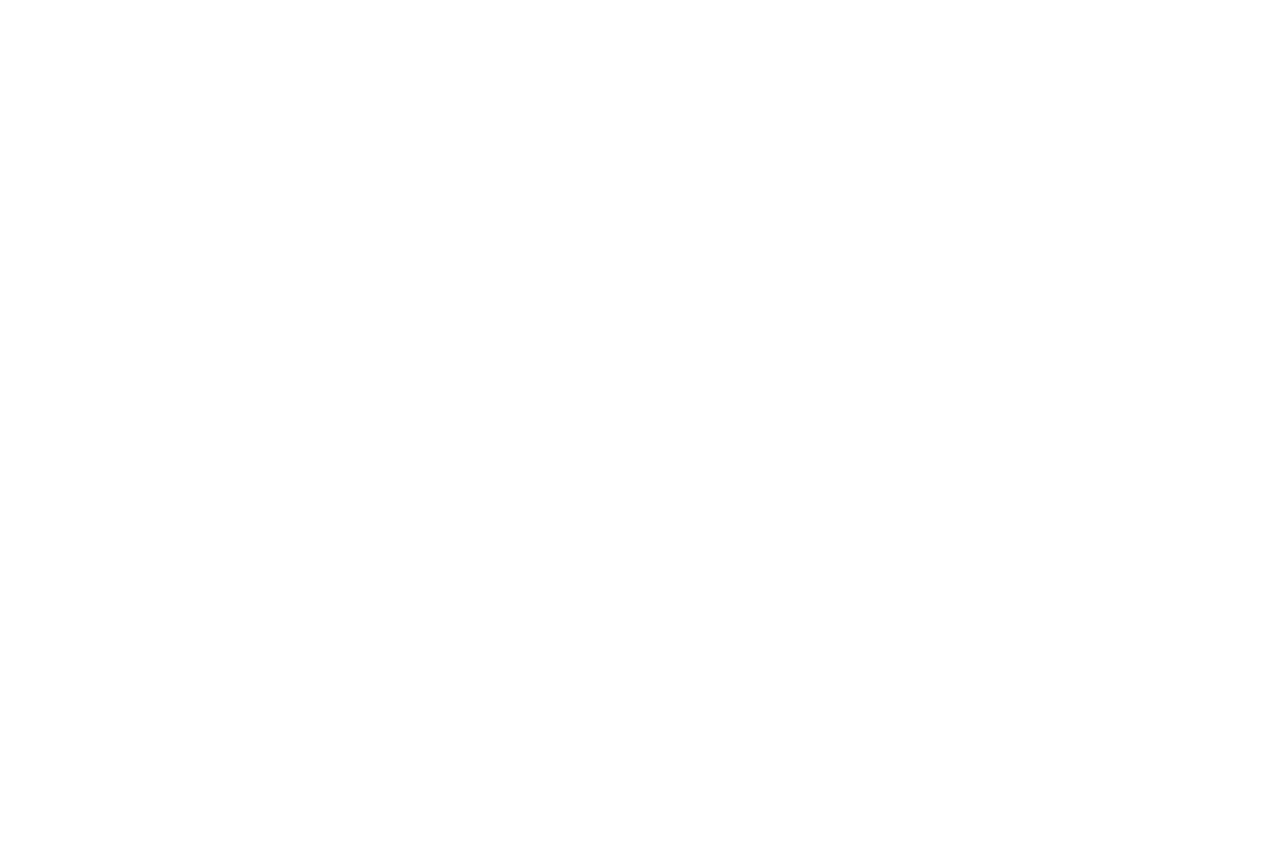
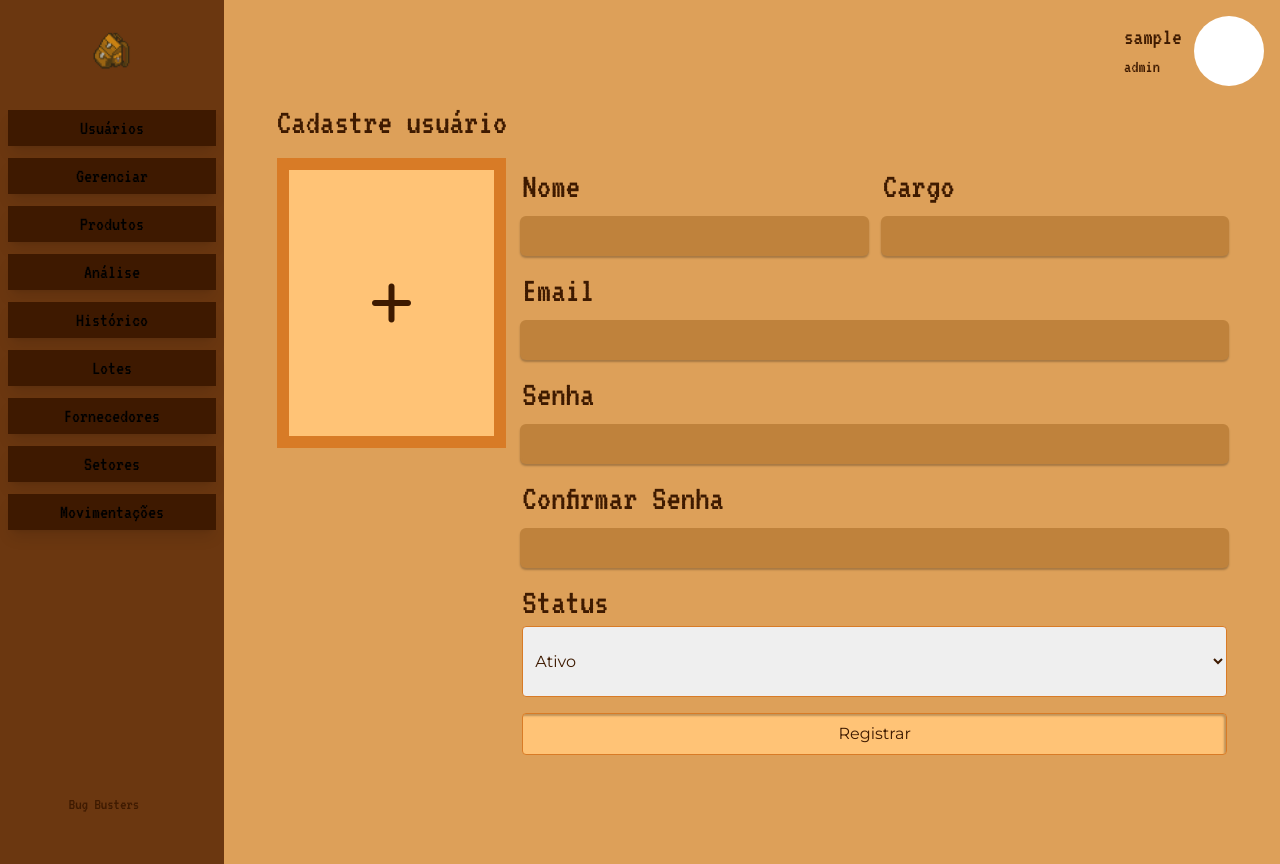
Before and after one commit to BugBustersFatecSJC/inv.sort-back, a React (Create React App) app: page /cadastra-usuario in a window 1280 px wide. Before the commit this address had no page. Before the commit the page ends 800 px from the top, so only its background shows below. Built offline with nearby package versions, Linux system fonts and the light colour scheme; sample sign-in values are in the browser's storage.

Commit message:
[fix] Conserta erro na renderização das flash messages

```diff
--- a/src/App.js
+++ b/src/App.js
@@ -16,6 +16,7 @@ import Batch from './pages/Batch/Batch'
 import Sector from './pages/Sector/Sector'
 import Supplier from './pages/Supplier/Supplier'
 import UserProfile from './pages/UserProfile/UserProfile'
+import UserRegister from './pages/UserRegister/UserRegister'
 
 /* ProtectedRoute redireciona o usuario para a pagina de login, caso o mesmo não esteja logado
 IMPORTANTE: Use essa função em toda página que não deve ser acessada antes do login */
@@ -48,6 +49,7 @@ function App() {
           <Route path="/sectors" element={<ProtectedRoute element={Sector} />} />
           <Route path="/suppliers" element={<ProtectedRoute element={Supplier} />} />
           <Route path="/profile" element={<ProtectedRoute element={UserProfile} />} />
+          <Route path="/cadastra-usuario" element={<ProtectedRoute element={UserRegister} />} />
         </Routes>
       </Router>
     </div>
--- a/src/components/CategoryButtons/CategoryButtons.js
+++ b/src/components/CategoryButtons/CategoryButtons.js
@@ -32,10 +32,18 @@ function CategoryButtons() {
       navigate('/suppliers')
   }
 
+  const navigateRegisterUser = () => {
+      navigate('/cadastra-usuario')
+  }
+
   return (
     <div className='flex flex-col w-full'>
+      <a onClick={navigateRegisterUser} className="text-center mb-3  w-full p-1 alt-color-5-bg text-black shadow-lg font-pixel mb-1 text-xl main-color border-3 border-black cursor-pointer cursor-pointer hvr-grow">
+        Usuários
+      </a>
+
       <a onClick={navigateUserpage} className="text-center mb-3  w-full p-1 alt-color-5-bg text-black shadow-lg font-pixel mb-1 text-xl main-color border-3 border-black cursor-pointer cursor-pointer hvr-grow">
-        Usuários
+        Gerenciar
       </a>
 
       <a onClick={navigateProducts} className="text-center mb-3  w-full p-1 alt-color-5-bg text-black shadow-lg font-pixel mb-1 text-xl main-color border-3 border-black cursor-pointer hvr-grow">
--- a/src/components/Field/Field.js
+++ b/src/components/Field/Field.js
@@ -4,7 +4,7 @@ import './Field.css'
 function Field(props) {
   return (
     <div className='my-2 w-full'>
-        <input className='w-full p-[4px] shadow-[0px_2px_2px_2px_rgba(0,0,0,0.25)] ring ring-2 ring-[#BF823C] focus:ring-[#3E1A00] outline-none quinteral-color-bg rounded font-pixel text-xl transition-all duration-[100ms] ease-in-out' type={props.type} placeholder={props.placeholder} name={props.name} onChange={props.onChange} value={props.value} />
+        <input className='w-full p-[4px] shadow-[0px_2px_2px_2px_rgba(0,0,0,0.25)] ring ring-2 ring-[#BF823C] focus:ring-[#3E1A00] outline-none quinteral-color-bg rounded font-pixel text-xl transition-all duration-[100ms] ease-in-out' type={props.type} placeholder={props.placeholder} name={props.name} onChange={props.onChange} value={props.value} required={props.required} />
     </div>
   )
 }
--- a/src/components/FlashMessage/FlashMessage.js
+++ b/src/components/FlashMessage/FlashMessage.js
@@ -1,7 +1,7 @@
 import React, { useState, useEffect } from 'react'
 import './FlashMessage.css'
 
-const FlashMessage = ({ message, type, duration }) => {
+const FlashMessage = ({ message, type, duration, onClose }) => {
   const [visible, setVisible] = useState(true)
   const [exit, setExit] = useState(false)
 
@@ -11,17 +11,15 @@ const FlashMessage = ({ message, type, duration }) => {
   useEffect(() => {
     const timer = setTimeout(() => {
       setExit(true)
+      setTimeout(() => {
+        onClose()
+      }, 500)
     }, duration - 500)
-
-    const removeTimer = setTimeout(() => {
-      setVisible(false)
-    }, duration)
 
     return () => {
       clearTimeout(timer)
-      clearTimeout(removeTimer)
     }
-  }, [duration])
+  }, [duration, onClose])
 
   if (!visible) return null
 
--- a/src/pages/UserRegister/UserRegister.js
+++ b/src/pages/UserRegister/UserRegister.js
@@ -1,52 +1,72 @@
-import { useState } from 'react';
-import api from "../../services/api"; // Certifique-se de que o caminho está correto
-import { useNavigate } from 'react-router-dom'; // Importa o useNavigate
-import Field from "../../components/Field/Field"; // Importa seu componente de input
-import MainPage from '../MainPage/MainPage'; // Se precisar do layout da página
+import { useState } from 'react'
+import api from "../../services/api"
+import Field from "../../components/Field/Field"
+import MainPage from '../MainPage/MainPage'
+import FlashMessage from '../../components/FlashMessage/FlashMessage'
 
 function UserRegister() {
-    const [name, setName] = useState('');
-    const [role, setRole] = useState('');
-    const [email, setEmail] = useState('');
-    const [password, setPassword] = useState('');
-    const [confirmPassword, setConfirmPassword] = useState('');
-    const [status, setStatus] = useState('ativo'); // Estado para o status
-    const [error, setError] = useState(null);
-    const [success, setSuccess] = useState(null);
-    const navigate = useNavigate();
+    const [name, setName] = useState('')
+    const [role, setRole] = useState('')
+    const [email, setEmail] = useState('')
+    const [password, setPassword] = useState('')
+    const [confirmPassword, setConfirmPassword] = useState('')
+    const [status, setStatus] = useState('ativo')
+
+    /**
+     * Renderização da flash message
+     */
+    const [flash, setFlash] = useState(null)
+
+    const showFlashMessage = (message, type) => {
+        setFlash(null)
+        setTimeout(() => {
+            setFlash({ message, type })
+        }, 0)
+    }
+
+    const flashSuccess = () => {
+        showFlashMessage('Usuário cadastrado com sucesso!', 'success')
+    }
+
+    const flashErrorPassword = () => {
+        showFlashMessage('As senhas não coincidem', 'error')
+    }
+
+    const flashError = () => {
+        showFlashMessage('As senhas não coincidem', 'error')
+    }
+
+    const flashInfo = () => {
+        showFlashMessage('Item atualizado', 'info')
+    }
 
     const registerUser = async (event) => {
         event.preventDefault();
 
-        setError(null);
-        setSuccess(null);
-
         if (password !== confirmPassword) {
-            setError('As senhas não coincidem.');
-            return;
+            flashErrorPassword()
+            return
         }
 
         try {
-            const response = await api.post('/users', {
+            await api.post('/users', {
                 username: name,
                 role: role,
                 email: email,
                 password: password,
                 confirmPassword: confirmPassword,
                 status: status,
-            });
+            })
 
-            // Atualize a mensagem de sucesso aqui
-            setSuccess("Usuário cadastrado com sucesso!");
-            console.log('Usuário cadastrado:', response.data.user);
+            setName('')
+            setEmail('')
+            setPassword('')
+            setConfirmPassword('')
 
-            // Redirecionar após um atraso (opcional)
-            setTimeout(() => {
-                navigate('/user-register');
-            }, 2000); // Atraso de 2 segundos
+            flashSuccess()
         } catch (err) {
-            setError(err.response?.data?.error || 'Erro ao cadastrar usuário.');
-            console.error(err);
+            console.error(err)
+            flashError()
         }
     };
 
@@ -70,7 +90,7 @@ function UserRegister() {
                                 value={name}
                                 onChange={(e) => setName(e.target.value)}
                                 className="w-full h-[70.87px] border rounded p-2 border-[#D87B26] font-family:'VT323'"
-                                required
+                                required={true}
                             />
                         </div>
                         <div className="flex flex-col w-full md:w-1/2">
@@ -81,7 +101,7 @@ function UserRegister() {
                                 value={role}
                                 onChange={(e) => setRole(e.target.value)}
                                 className="w-full h-[70.87px] border rounded p-2 border-[#D87B26] font-family:'VT323'"
-                                required
+                                required={true}
                             />
                         </div>
                     </div>
@@ -93,7 +113,7 @@ function UserRegister() {
                             value={email}
                             onChange={(e) => setEmail(e.target.value)}
                             className="w-full h-[70.87px] border rounded p-2 border-[#D87B26] font-family:'VT323'"
-                            required
+                            required={true}
                         />
                     </div>
                     <div className="flex flex-col w-full mt-2">
@@ -104,7 +124,7 @@ function UserRegister() {
                             value={password}
                             onChange={(e) => setPassword(e.target.value)}
                             className="w-full h-[70.87px] border rounded p-2 border-[#D87B26] font-family:'VT323'"
-                            required
+                            required={true}
                         />
                     </div>
                     <div className="flex flex-col w-full mt-2">
@@ -115,7 +135,7 @@ function UserRegister() {
                             value={confirmPassword}
                             onChange={(e) => setConfirmPassword(e.target.value)}
                             className="w-full h-[70.87px] border rounded p-2 border-[#D87B26] font-family:'VT323'"
-                            required
+                            required={true}
                         />
                     </div>
                     <div className="flex flex-col w-full mt-2">
@@ -125,19 +145,27 @@ function UserRegister() {
                             value={status}
                             onChange={(e) => setStatus(e.target.value)}
                             className="w-full h-[70.87px] border rounded p-2 border-[#D87B26] font-family:'VT323'"
-                            required
+                            required={true}
                         >
                             <option value="ativo">Ativo</option>
                             <option value="inativo">Inativo</option>
                         </select>
                     </div>
                     <button type="submit" className="mt-4 p-2 bg-[#FFC376] rounded border border-[#D87B26] hover:bg-[#D87B26] hover:text-white transition duration-300">Registrar</button>
-                    {error && <p className="text-red-500 mt-2">{error}</p>}
-                    {success && <p className="text-green-500 mt-2">{success}</p>}
                 </div>
             </form>
+
+            {/* Componente flash message, verifica se o estado flash é true e então renderiza a flash message */}
+            {flash && (
+                <FlashMessage
+                    message={flash.message}
+                    type={flash.type}
+                    duration={3000}
+                    onClose={() => setFlash(null)}
+                />
+            )}
         </MainPage>
-    );
+    )
 }
 
 export default UserRegister;
```
